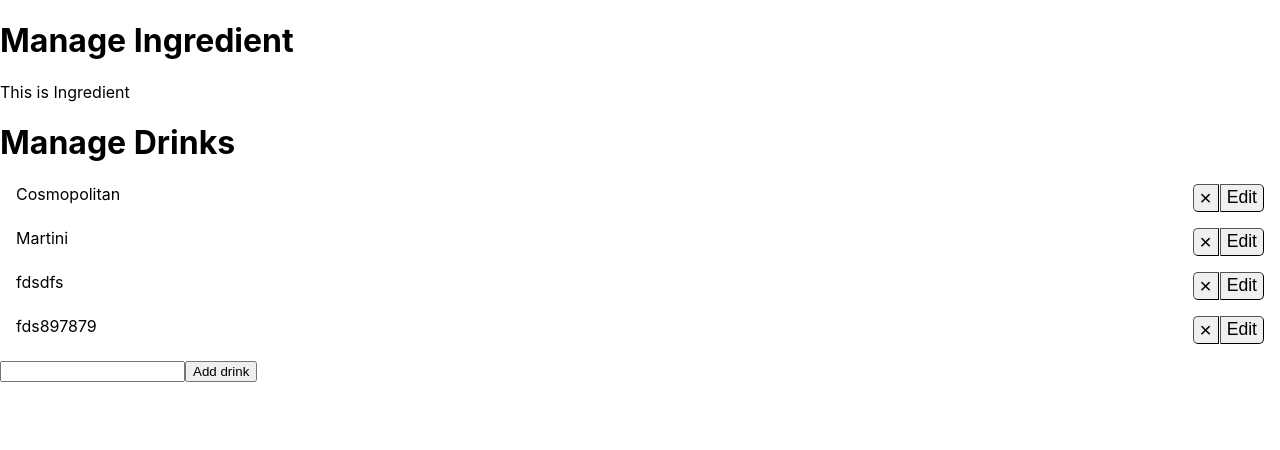
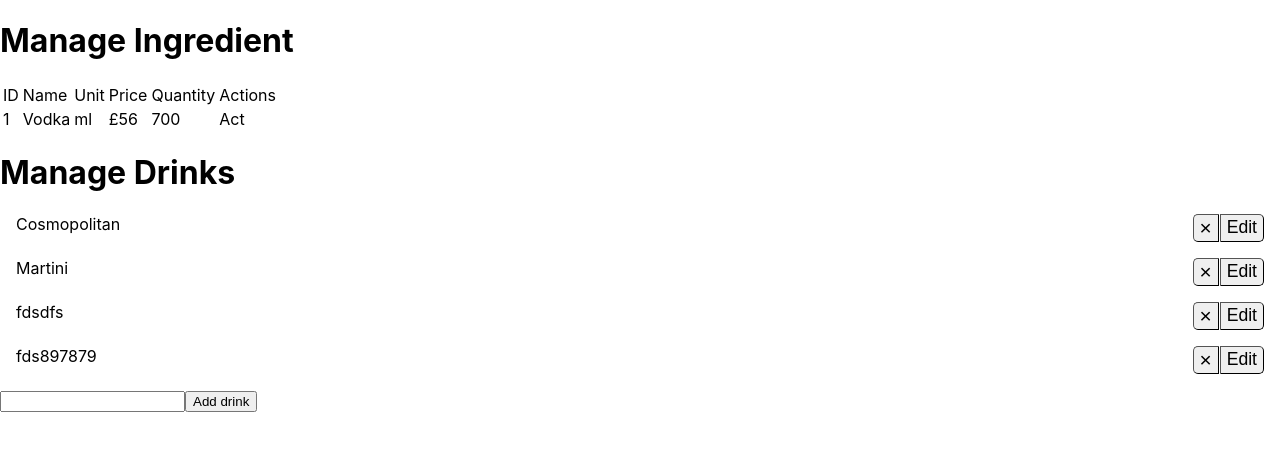
Before and after one commit to totalca/drink-pricing, a React (Create React App) app: page / in a window 1280 px wide. Shown: the top 450 px of the page. Built offline with nearby package versions, Linux system fonts and the light colour scheme; data requests are answered from the project's data file.

Commit message:
Ingredient data imported from JSON

```diff
--- /dev/null
+++ b/src/component/ingredient/constant.jsx
@@ -0,0 +1,5 @@
+const BASE_URL = 'http://localhost:3456/'
+
+export {
+    BASE_URL
+}
--- a/src/component/ingredient/ingredient.jsx
+++ b/src/component/ingredient/ingredient.jsx
@@ -1,9 +1,52 @@
 import React, { Component } from 'react';
+import axios from 'axios';
+import { BASE_URL } from './constant'
 
 class Ingredient extends Component {
+    state = {
+        ingredient: []
+    }
+
+    componentDidMount() {
+        axios
+            .get(`${BASE_URL}ingredient`)
+            .then(({data}) => {
+                console.log(data);
+                this.setState({ingredient: data})
+            })
+
+    }
+
+    renderIngredientList = () => {
+        return this.state.ingredient
+            .map(({id, name, unit, currency, price, quantity}, key) =>
+                <tr key={key}>
+                    <td>{id}</td>
+                    <td>{name}</td>
+                    <td>{unit}</td>
+                    <td>{currency}{price}</td>
+                    <td>{quantity}</td>
+                    <td>Act</td>
+                </tr>
+            );
+    }
     render() {
         return (
-          <div>This is Ingredient</div>
+            <table>
+                <thead>
+                    <tr>
+                        <td>ID</td>
+                        <td>Name</td>
+                        <td>Unit</td>
+                        <td>Price</td>
+                        <td>Quantity</td>
+                        <td>Actions</td>
+                    </tr>
+                </thead>
+                <tbody>
+                    {this.renderIngredientList()}
+                </tbody>
+                </table>
         );
     }
 }
```
